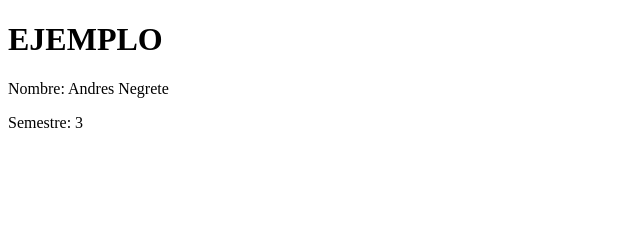
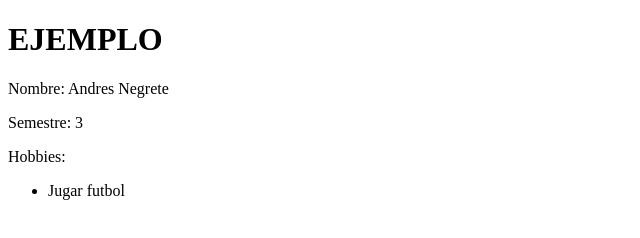
Before and after one commit to AndresN777/Taller-3-de-septiembre, a plain HTML site: page index.html in a window 1280 px wide. Shown: the whole page, without its empty margins (0-640 px from the left). Drawn offline with Linux system fonts and the light colour scheme.

Commit message:
commit 5

```diff
--- a/index.html
+++ b/index.html
@@ -9,5 +9,9 @@
     <h1>EJEMPLO</h1>
     <p>Nombre: Andres Negrete</p>
     <p>Semestre: 3</p>
+    <p>Hobbies:</p>
+    <ul>
+        <li>Jugar futbol</li>
+    </ul>
 </body>
 </html>
```
